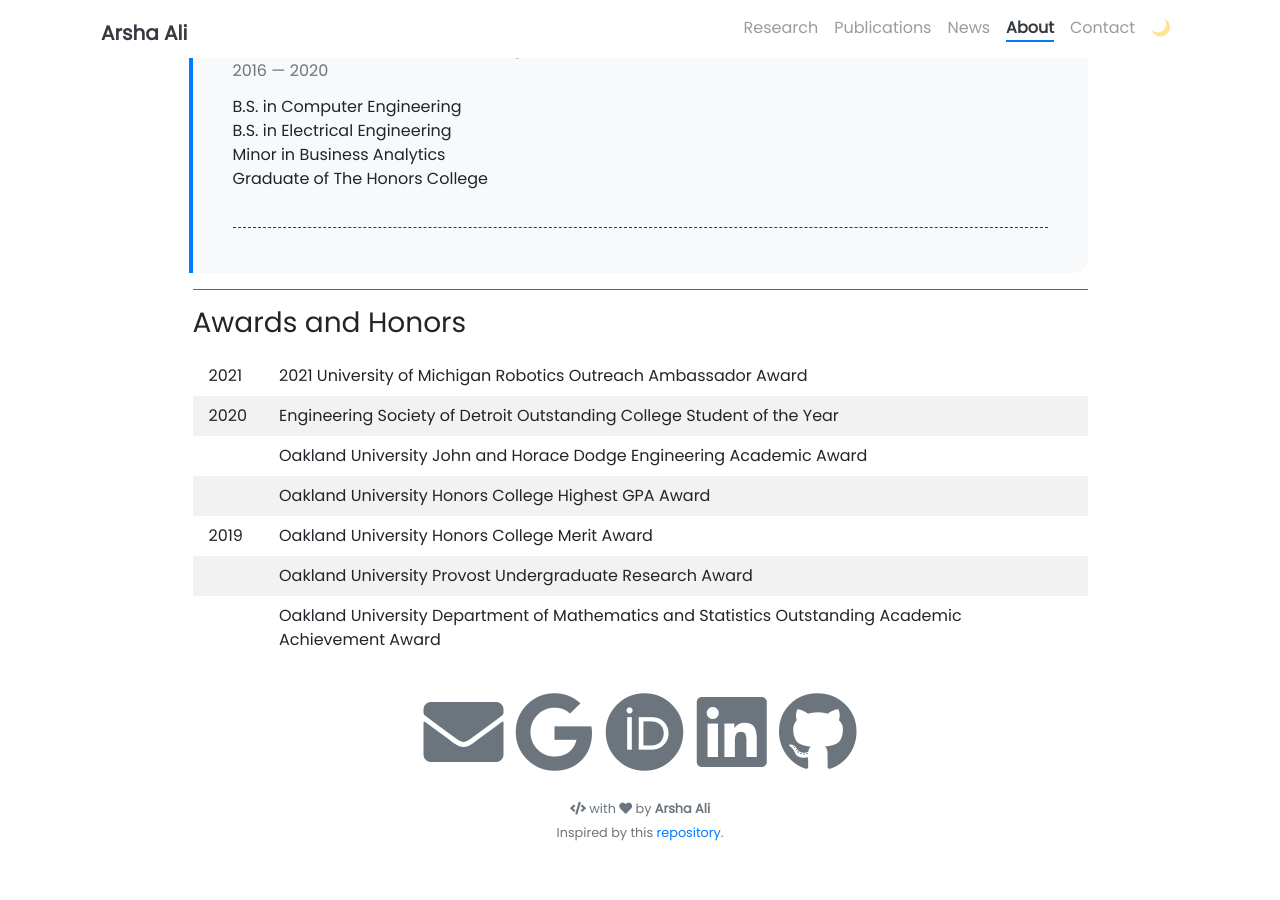
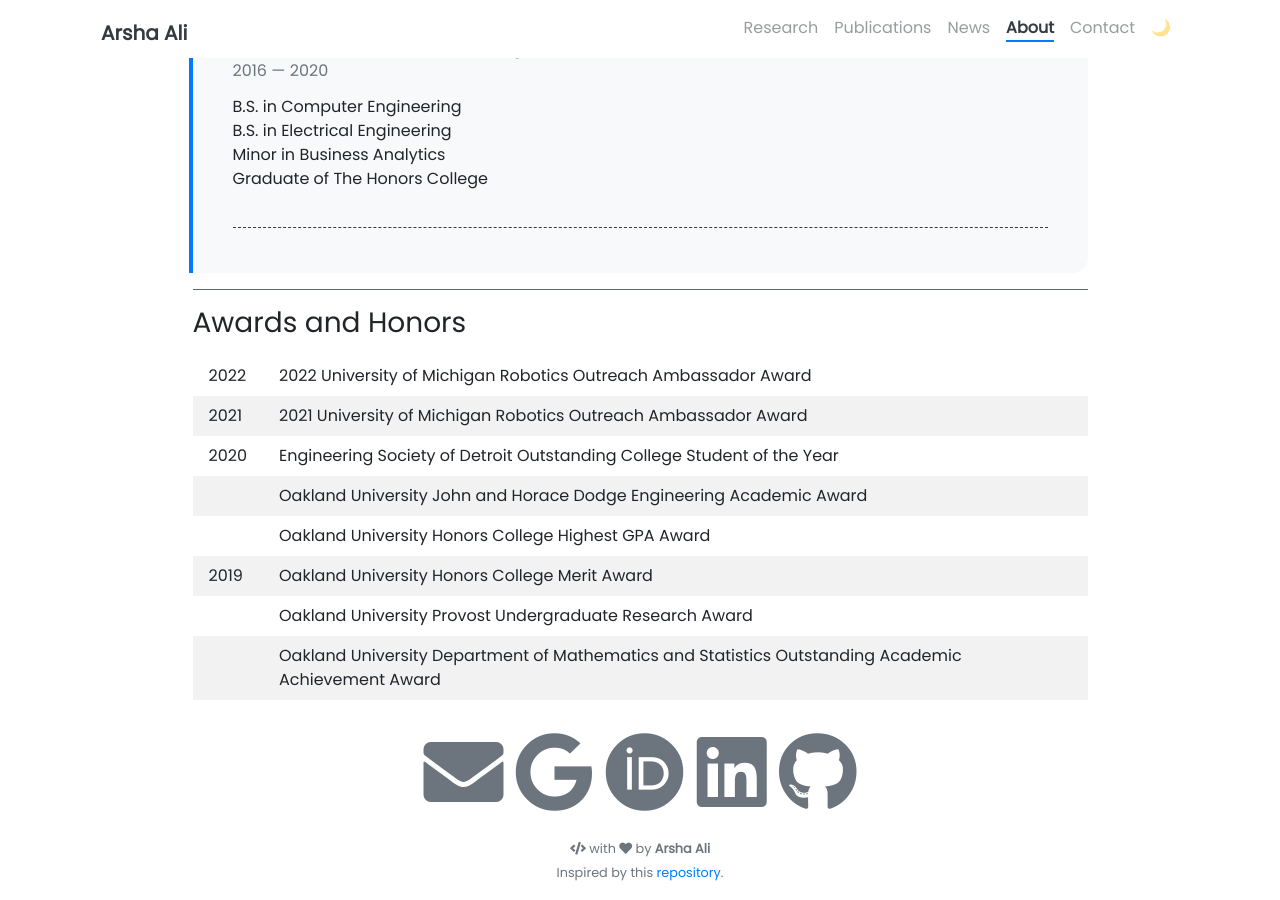
Before and after one commit to arshaali/arshaali.github.io, a Jekyll site: the page built from pages/about.md, in a window 1280 px wide and 900 px high, scrolled down 697 px. Built offline with Jekyll 4.4.1, drawn with Linux system fonts in a browser that asks for light colours; nearby versions of some CDN libraries; before the commit the page ends 1557 px from its top, so only the background shows below that.

Commit message:
Update about.md

```diff
--- a/pages/about.md
+++ b/pages/about.md
@@ -39,6 +39,7 @@ td, th {
 }
 </style>
 
+2022       | 2022 University of Michigan Robotics Outreach Ambassador Award
 2021       | 2021 University of Michigan Robotics Outreach Ambassador Award
 2020       | Engineering Society of Detroit Outstanding College Student of the Year
            | Oakland University John and Horace Dodge Engineering Academic Award
```
